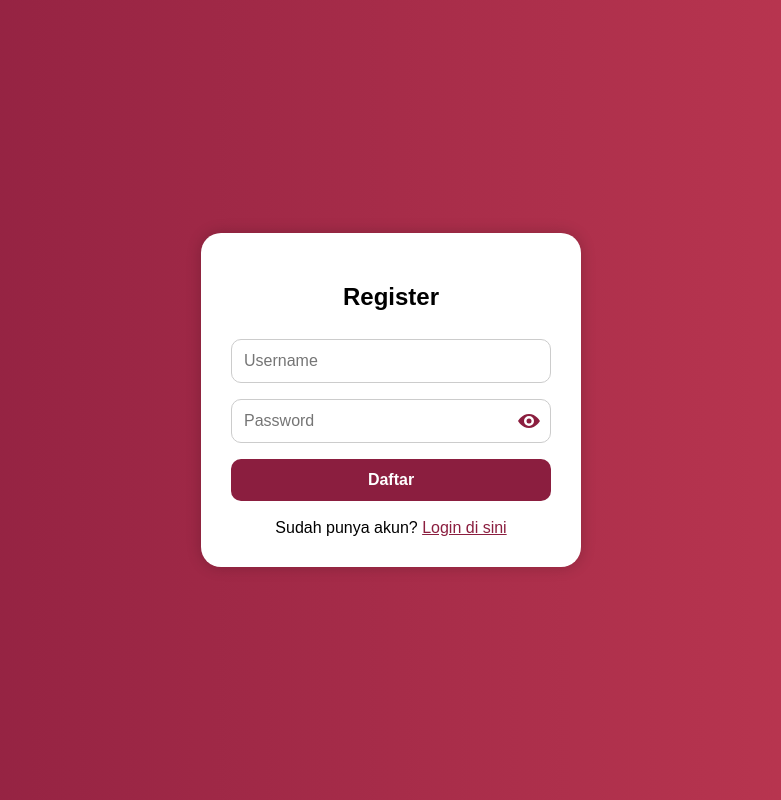
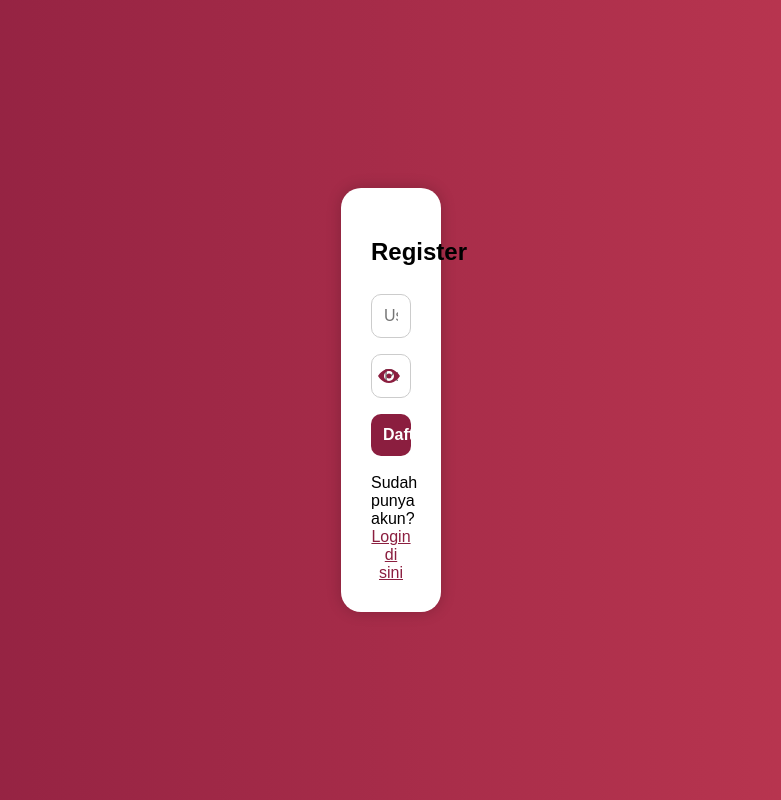
Before and after one commit to Fitri-RW/Website-Keuangan, a plain HTML site: page index.html in a window 1280 px wide. Shown: the top 800 px of the page, without its empty margins (249-1030 px from the left). Drawn offline with Linux system fonts and the light colour scheme.

Commit message:
Update index.html

```diff
--- a/index.html
+++ b/index.html
@@ -30,8 +30,9 @@
       padding: 30px;
       border-radius: 20px;
       box-shadow: 0 0 15px rgba(0,0,0,0.2);
-      width: 380px;
-      max-width: 100%;
+      width: 100px;
+      max-width: 400%;
+      box-sizing: border-box;
     }
 
     .hidden {
@@ -220,7 +221,12 @@
   </div>
 </div>
 
-<div class="container hidden" id="main-section">
+<div class="center-wrapper hidden" id="main-section">
+  <div class="container">
+    <!-- isi -->
+  </div>
+</div>
+
   <h2>Pencatat Pemasukan dan Pengeluaran Keuangan</h2>
 
   <label for="tanggal">Tanggal:</label>
```
